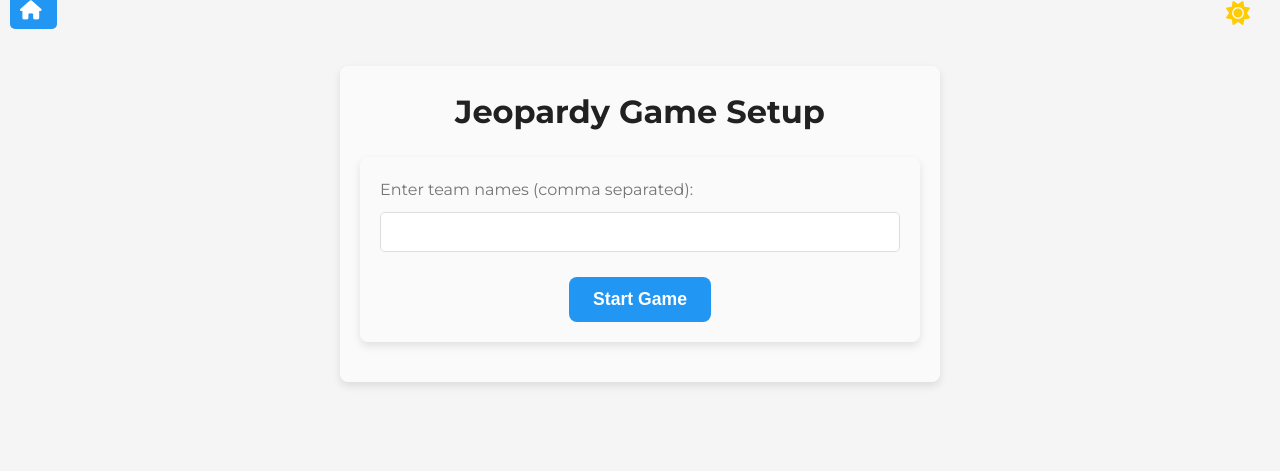
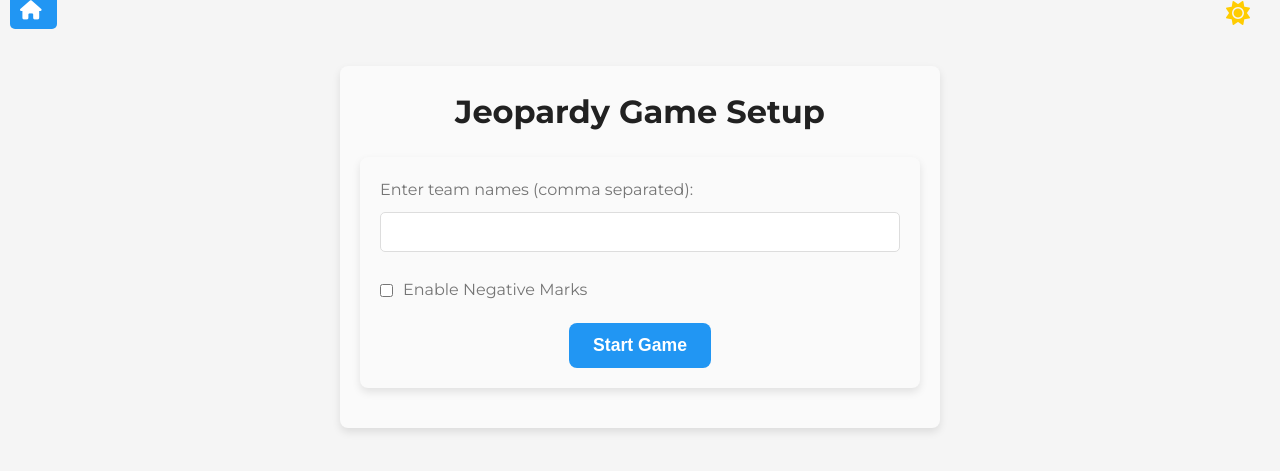
Before and after one commit to Allentgt/jeopardy, a FastAPI app: page / in a window 1280 px wide. Shown: the part 20-491 px from the top of the page. Run offline with FastAPI, Linux system fonts and the light colour scheme.

Commit message:
Added option to enable -ve marks

```diff
--- a/app/main.py
+++ b/app/main.py
@@ -1,3 +1,4 @@
+import logging
 import os
 
 import uvicorn
@@ -6,6 +7,15 @@
 from fastapi.responses import HTMLResponse
 from fastapi.staticfiles import StaticFiles
 from fastapi.templating import Jinja2Templates
+
+logging.basicConfig(
+    level=logging.INFO,
+    format="%(asctime)s - %(levelname)s - %(message)s",
+    handlers=[
+        logging.StreamHandler()
+    ]
+)
+logger = logging.getLogger(__name__)
 
 app = FastAPI()
 # Mount static files
@@ -43,11 +53,18 @@
 
 
 @app.post("/start_game", response_class=HTMLResponse)
-async def start_game(request: Request, team_names: str = Form(...)):
+async def start_game(request: Request, team_names: str = Form(...), enable_negative_marks: bool = Form(False)):
     team_names = team_names.split(',')
     game_state["teams"] = team_names
     game_state["scores"] = {team: 0 for team in team_names}
     game_state["board"] = [[False] * 5 for _ in range(5)]
+    if enable_negative_marks:
+        game_state["enable_negative_marks"] = True
+        logger.info("*** Enabled negative marks ***")
+    else:
+        game_state["enable_negative_marks"] = False
+        logger.info("*** Disabled negative marks ***")
+
     context = {
         "request": request,
         "game_data": game_data,
@@ -55,6 +72,7 @@
         "board": game_state["board"],
         "questions_left": game_state["questions_left"]
     }
+    logger.info("Started the Game.")
     return templates.TemplateResponse("game.html", context)
 
 
@@ -78,8 +96,16 @@
 async def submit_answer(request: Request, team: str = Form(...), index: int = Form(...), value: int = Form(...),
                         answer: str = Form(...)):
     question = game_data["categories"][index]["questions"][value]
-    if answer.lower() == question["answer"].lower():
+    if answer.lower() in [question["answer"].lower(), "||"]:
         game_state["scores"][team] += question["points"]
+    elif answer.lower() == "skip_question":
+        logger.info("Skipping Question...")
+    else:
+        if game_state["enable_negative_marks"]:
+            game_state["scores"][team] -= question["points"]
+            logger.info("Wrong Answer! :(")
+        else:
+            logger.info("Wrong Answer! No -ve marking though :)")
     game_state["board"][index][value] = True
     game_state["questions_left"] -= 1
     if game_state["questions_left"] == 0:
--- a/app/static/css/styles.css
+++ b/app/static/css/styles.css
@@ -327,10 +327,18 @@
     color: #ffffff;
 }
 
+.start-button-container {
+    display: flex;
+    justify-content: center; /* Ensures space between buttons */
+    gap: 10px; /* Adds a gap between buttons */
+    margin-top: 15px; /* Adds some space above the button container */
+}
+
 .button-container {
     display: flex;
-    justify-content: center;
-    margin-top: 15px;
+    justify-content: space-between; /* Ensures space between buttons */
+    gap: 10px; /* Adds a gap between buttons */
+    margin-top: 15px; /* Adds some space above the button container */
 }
 
 /* Button Styles */
@@ -356,3 +364,32 @@
     transform: translateY(0);
     box-shadow: none;
 }
+
+/* Checkbox Container */
+.checkbox-container {
+    display: flex;
+    align-items: center;
+    margin: 15px 0;
+}
+
+.checkbox-container input[type="checkbox"] {
+    margin-right: 10px;
+}
+
+.checkbox-container label {
+    font-size: 1em;
+    color: #757575;
+    cursor: pointer;
+}
+
+/* Dark Theme for Checkbox Label */
+.dark-theme .checkbox-container label {
+    color: #e0e0e0;
+}
+
+/* Start Button Container */
+.start-button-container {
+    margin-top: 20px;
+    display: flex;
+    justify-content: center;
+}
--- a/app/templates/index.html
+++ b/app/templates/index.html
@@ -8,7 +8,13 @@
     <form action="/start_game" method="post">
         <label for="team_names">Enter team names (comma separated):</label>
         <input type="text" id="team_names" name="team_names" class="input-field" required>
-        <div class="button-container">
+
+        <div class="checkbox-container">
+            <input type="checkbox" id="enable_negative_marks" name="enable_negative_marks">
+            <label for="enable_negative_marks">Enable Negative Marks</label>
+        </div>
+
+        <div class="start-button-container">
             <button type="submit" class="button-primary">Start Game</button>
         </div>
     </form>
```
Also changed, not shown: app/templates/question.html (+13 -2 lines).
